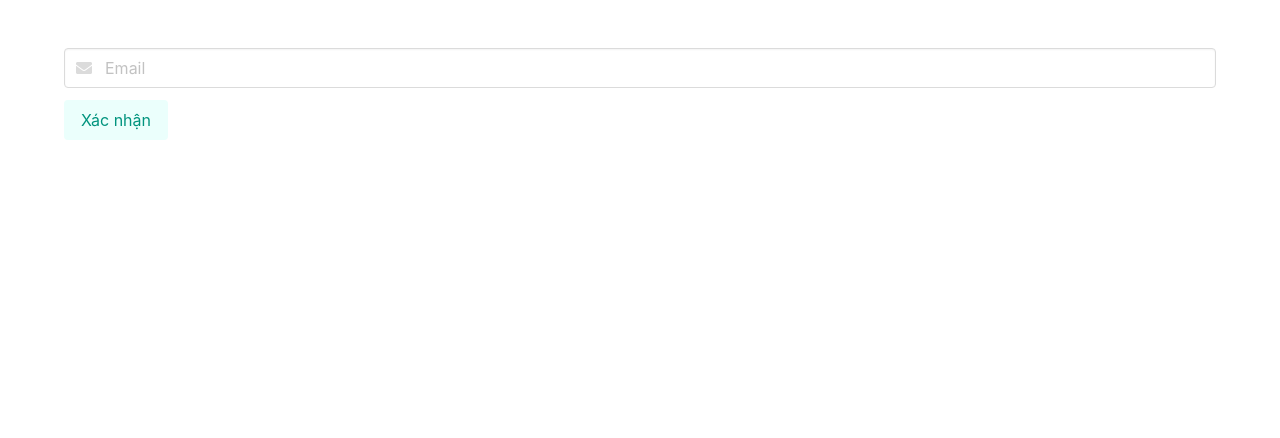
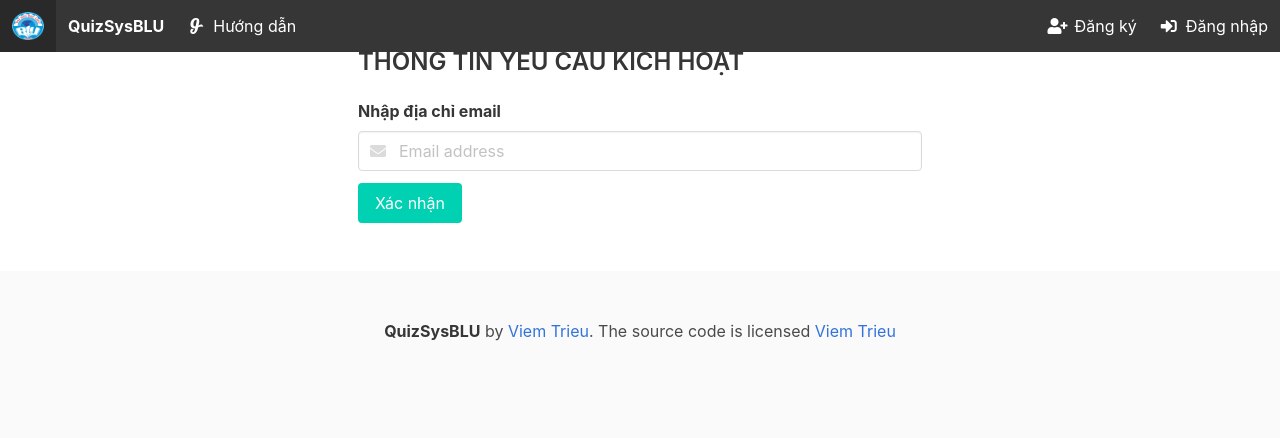
Before and after one commit to tvviem/kwesan_flask, a Flask app: page /user/resend in a window 1280 px wide. Shown: the top 438 px of the page. Run offline with Flask 2, Linux system fonts and the light colour scheme; parts of the project's set-up code (start-up, migrations or seed data) failed here and were passed over; some libraries are stand-ins or nearby versions.

Commit message:
Finish Signup with activate or reactivate

```diff
--- a/app/routes/anony.py
+++ b/app/routes/anony.py
@@ -16,6 +16,7 @@ indexPage = Blueprint("index", __name__, template_folder="templates")
 @indexPage.route("/")
 def index():
     return render_template("index.html", hasNavbar=True)
+
 
 @userPage.route("/login", methods=["GET", "POST"])
 def login():
@@ -38,7 +39,6 @@ def register():
     register_form = RegisterForm()
     session.pop("_flashes", None)  # Clear flash message when GET signup form
     if register_form.validate_on_submit() and request.method == "POST":
-
         if UserQuery.is_existing_email(register_form.email.data):
             flash("Email đã đăng ký, hãy chọn email khác!", "danger")
             return render_template("signup.html", hasNavbar=False, form=register_form)
@@ -58,7 +58,6 @@ def register():
             RoleType.STUD,
             confirmed=False,
         )
-        print("TEST:--------", register_form.user_name.data, "--", register_form.email.data)
         db.session.add(newUser)
         db.session.commit()
 
@@ -83,33 +82,44 @@ def register():
 # @login_required
 def confirm_email(token):
     session.pop("_flashes", None)
+
     email = confirm_token(token)
+    if email == 0:
+        flash("Thẻ bài quá hạn, nhập email để nhận thư kích hoạt lại!", "warning")
+        return redirect(url_for("user.resend_email_confirm", hasNavbar=True))
+    if email == 1:
+        # flash("Thẻ kích hoạt không hợp lệ, hãy tạo tài khoản!", "danger")
+        return redirect(url_for("index.index"))
     user = User.query.filter_by(email=email).first_or_404()
     if user.confirmed:
-        flash("Account already confirmed. Please login.", "success")
+        flash("Tài khoản đã kích hoạt trước đó, hãy đăng nhập!", "success")
     else:
         user.confirmed = True
         user.confirmed_on = datetime.now()
         db.session.add(user)
         db.session.commit()
-        flash("You have confirmed your account. Thanks!", "success")
+        flash("Kích hoạt tài khoản thành công, hãy đăng nhập!", "success")
     return redirect(url_for("user.login"))
 
 
 @userPage.route("/resend", methods=["GET", "POST"])
 def resend_email_confirm():
     if request.method == "POST":
-        user = User.query.filter_by(email=email).first_or_404()
-        if isinstance(user, User):
-            token = generate_confirmation_token(newUser.email)
-            confirm_url = url_for("user.confirm_email", token=token, _external=True)
-            html = render_template("activate.html", confirm_url=confirm_url)
-            subject = "Please confirm email with Kwesan-Sys!"
-            send_email(subject, newUser.email, html)
-            flash("Đã gửi lại email kích hoạt!", "success")
-            return redirect(url_for("index.index"))
+        user = User.query.filter_by(email=request.form.get("email")).first_or_404()
+        if not user.confirmed:
+            if isinstance(user, User):  # or use: user is not None
+                token = generate_confirmation_token(user.email)
+                confirm_url = url_for("user.confirm_email", token=token, _external=True)
+                html = render_template("activate.html", confirm_url=confirm_url)
+                subject = "Again! Please confirm email with Kwesan-Sys"
+                send_email(subject, user.email, html)
+                flash("Đã gửi lại email kích hoạt!", "success")
+                return redirect(url_for("index.index"))
+            else:
+                flash("Email chưa được sử dụng. Hãy đăng ký với mẫu sau!", "info")
+                return redirect(url_for("user.register"))
         else:
-            flash("Email chưa được sử dụng. Hãy đăng ký với mẫu sau!", "info")
-            return redirect(url_for("user.register"))
+            flash("Tài khoản đã kích hoạt trước đó, hãy đăng nhập!", "success")
+            return redirect(url_for("user.login"))
     else:
         return render_template("reactivate.html")
--- a/app/templates/base.html
+++ b/app/templates/base.html
@@ -22,7 +22,7 @@
   {% endblock %}
 </head>
 
-{%if hasNavbar %}
+{%if hasNavbar or request.args.get('hasNavbar') %}
 
 <body class='has-navbar-fixed-top'>
   {%else%}
--- a/app/templates/partials/intro.html
+++ b/app/templates/partials/intro.html
@@ -1,6 +1,7 @@
 <section class="hero">
     <div class="hero-body">
         <div class="container">
+            {% include 'partials/messages.html' ignore missing with context %}
             <nav class="level">
                 <div class="level-item">
                     <div>
--- a/app/templates/reactivate.html
+++ b/app/templates/reactivate.html
@@ -1,24 +1,33 @@
 {% extends "base.html" %}
 {% block title %} Re-Activate the user via email {% endblock %}
 {% block content %}
-{% include 'partials/messages.html' ignore missing with context %}
+{% include 'partials/navbar.html' ignore missing with context %}
 <section class="hero">
     <div class="hero-body">
         <div class="container">
+            <div class="columns is-centered">
+                <div class="column is-6-desktop">
+                    <h1 class="title is-4">THÔNG TIN YÊU CẦU KÍCH HOẠT</h1>
+                    {% include 'partials/messages.html' ignore missing with context %}
                     <form action="{{ url_for('user.resend_email_confirm')}}" method="POST">
                         <div class="field">
+                            <label class="label" for="email">Nhập địa chỉ email</label>
                             <p class="control has-icons-left">
-                        <input class="input" type="email" placeholder="Email">
+                                <input class="input" type="email" placeholder="Email address" name="email">
                                 <span class="icon is-small is-left">
                                     <i class="fas fa-envelope"></i>
                                 </span>
                             </p>
                         </div>
                         <div class="field">
-                    <button class="button is-primary is-light" type="submit">Xác nhận</button>
+                            <button class="button is-primary" type="submit" title="Chọn để nhận lại email kích hoạt">Xác
+                                nhận</button>
                         </div>
                     </form>
                 </div>
             </div>
+        </div>
+    </div>
 </section>
+{% include 'partials/footer.html' ignore missing with context %}
 {% endblock %}
```
Also changed, not shown: app/util/mail.py (+13 -10 lines). Lines whose indentation alone changed are shown as unchanged.
